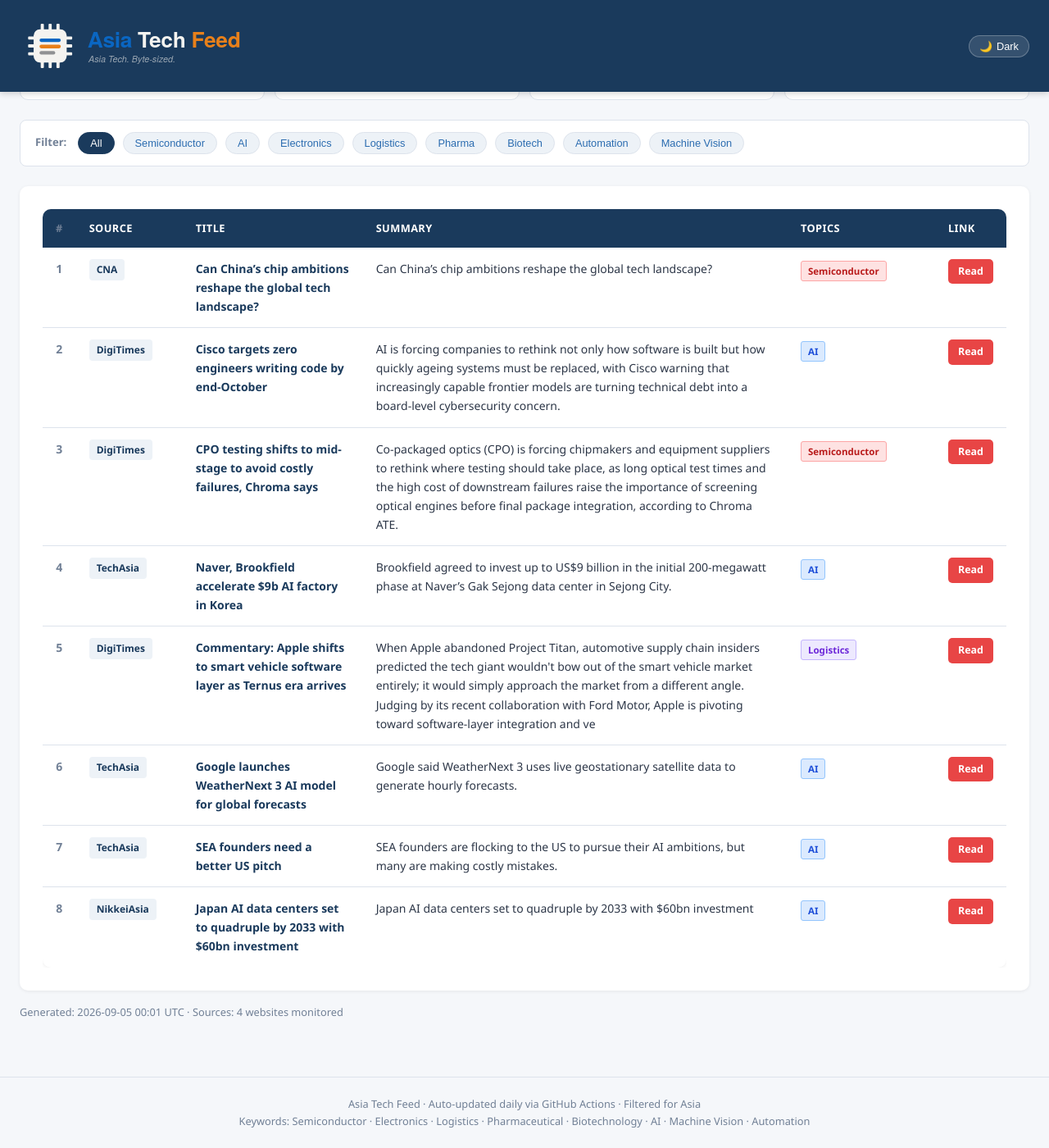
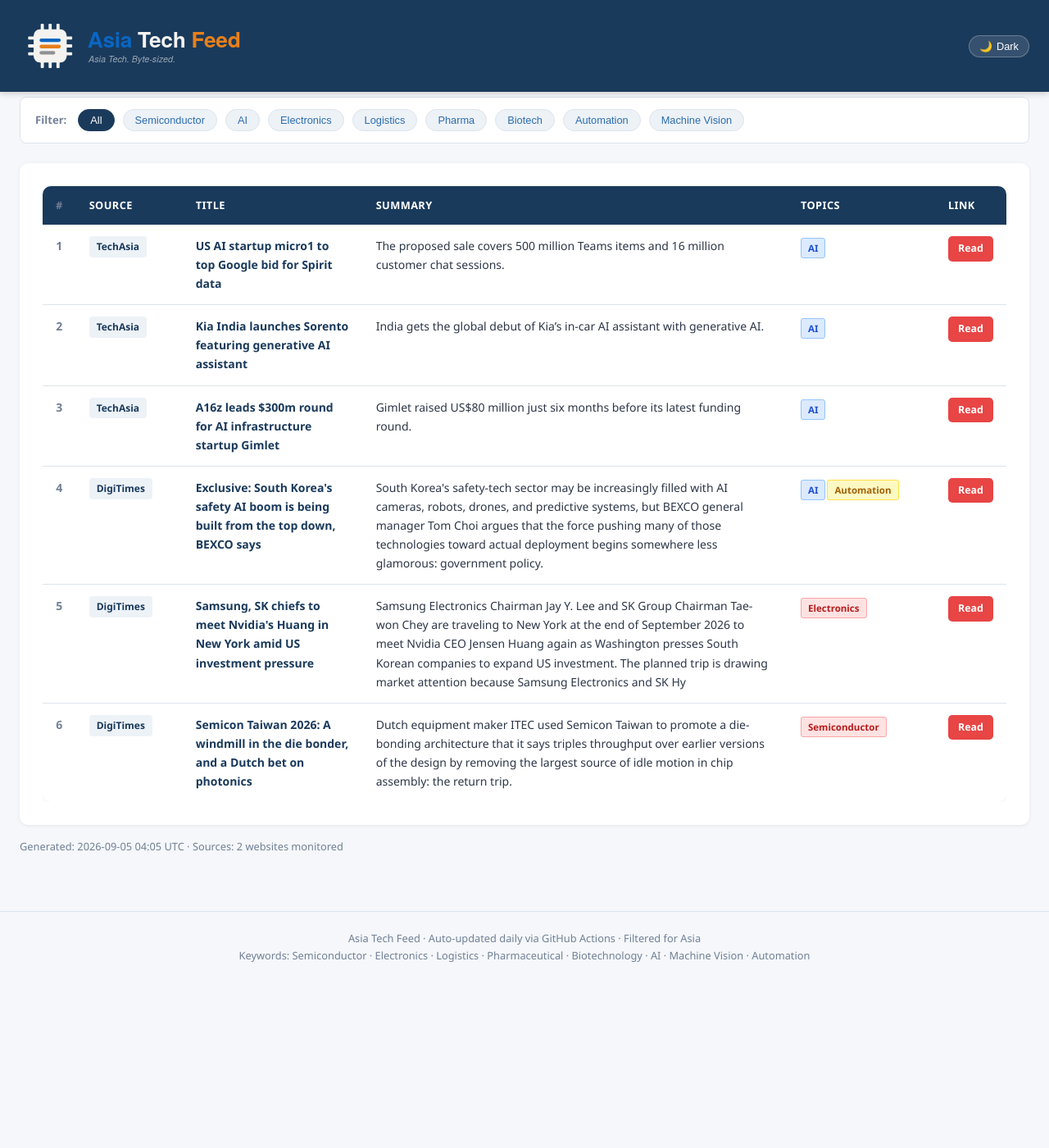
Before and after one commit to asiatechfeed/Asia-Tech-Feed, a Jekyll site: the page built from _posts/2026-09-05-asia-tech-news-digest.md, in a window 1280 px wide and 1400 px high, scrolled down 603 px. Shown: the whole window at 82% size. Built offline with Jekyll 4.4.1, drawn with Linux system fonts in a browser that asks for light colours; a script that is not in the unit is left out; after the commit the page ends 1801 px from its top, so only the background shows below that; some of the changed text lies outside the part shown.

Commit message:
📰 News digest 2026-09-05 (6 articles)

```diff
--- a/_posts/2026-09-05-asia-tech-news-digest.md
+++ b/_posts/2026-09-05-asia-tech-news-digest.md
@@ -1,16 +1,16 @@
 ---
 layout: post
 title: "Asia Tech News Digest - September 05, 2026"
-date: 2026-09-05 08:01:03 +0800
-articles_count: 8
-sources_count: 4
-sources: ["CNA", "DigiTimes", "NikkeiAsia", "TechAsia"]
+date: 2026-09-05 12:05:58 +0800
+articles_count: 6
+sources_count: 2
+sources: ["DigiTimes", "TechAsia"]
 csv_file: /assets/data/news-2026-09-05.tsv
-featured_title: "Can China\u2019s chip ambitions reshape the global tech landscape?"
-featured_url: "https://www.channelnewsasia.com/interactive/china-chip-ambitions-semiconductor-duv-euv/%2E"
-featured_source: "CNA"
-featured_summary: "Can China\u2019s chip ambitions reshape the global tech landscape?"
-featured_image: "https://www.channelnewsasia.com/interactive/china-chip-ambitions-semiconductor-duv-euv/og.jpg"
+featured_title: "US AI startup micro1 to top Google bid for Spirit data"
+featured_url: "https://www.techinasia.com/endowus-ceo-gregory-van-optimistic-profitability"
+featured_source: "TechAsia"
+featured_summary: "The proposed sale covers 500 million Teams items and 16 million customer chat sessions."
+featured_image: ""
 ---
 
 <table class="news-table">
@@ -27,67 +27,51 @@ featured_image: "https://www.channelnewsasia.com/interactive/china-chip-ambition
 <tbody>
 <tr>
   <td class="col-num">1</td>
-  <td class="col-source"><span class="source-badge">CNA</span></td>
-  <td class="col-title"><span class="article-title">Can China’s chip ambitions reshape the global tech landscape?</span></td>
-  <td class="col-summary">Can China’s chip ambitions reshape the global tech landscape?</td>
-  <td class="col-tags"><span class="tag semi">Semiconductor</span></td>
-  <td class="col-link"><a class="btn-link" href="https://www.channelnewsasia.com/interactive/china-chip-ambitions-semiconductor-duv-euv/%2E" target="_blank" rel="noopener">Read</a></td>
+  <td class="col-source"><span class="source-badge">TechAsia</span></td>
+  <td class="col-title"><span class="article-title">US AI startup micro1 to top Google bid for Spirit data</span></td>
+  <td class="col-summary">The proposed sale covers 500 million Teams items and 16 million customer chat sessions.</td>
+  <td class="col-tags"><span class="tag ai">AI</span></td>
+  <td class="col-link"><a class="btn-link" href="https://www.techinasia.com/endowus-ceo-gregory-van-optimistic-profitability" target="_blank" rel="noopener">Read</a></td>
 </tr>
 <tr>
   <td class="col-num">2</td>
-  <td class="col-source"><span class="source-badge">DigiTimes</span></td>
-  <td class="col-title"><span class="article-title">Cisco targets zero engineers writing code by end-October</span></td>
-  <td class="col-summary">AI is forcing companies to rethink not only how software is built but how quickly ageing systems must be replaced, with Cisco warning that increasingly capable frontier models are turning technical debt into a board-level cybersecurity concern.</td>
+  <td class="col-source"><span class="source-badge">TechAsia</span></td>
+  <td class="col-title"><span class="article-title">Kia India launches Sorento featuring generative AI assistant</span></td>
+  <td class="col-summary">India gets the global debut of Kia’s in-car AI assistant with generative AI.</td>
   <td class="col-tags"><span class="tag ai">AI</span></td>
-  <td class="col-link"><a class="btn-link" href="https://www.digitimes.com/news/a20260904VL214/cisco-software-security-development-supply.html" target="_blank" rel="noopener">Read</a></td>
+  <td class="col-link"><a class="btn-link" href="https://www.techinasia.com/hyundai-motor-india-sales-rise-6-6-to-58702-units" target="_blank" rel="noopener">Read</a></td>
 </tr>
 <tr>
   <td class="col-num">3</td>
-  <td class="col-source"><span class="source-badge">DigiTimes</span></td>
-  <td class="col-title"><span class="article-title">CPO testing shifts to mid-stage to avoid costly failures, Chroma says</span></td>
-  <td class="col-summary">Co-packaged optics (CPO) is forcing chipmakers and equipment suppliers to rethink where testing should take place, as long optical test times and the high cost of downstream failures raise the importance of screening optical engines before final package integration, according to Chroma ATE.</td>
-  <td class="col-tags"><span class="tag semi">Semiconductor</span></td>
-  <td class="col-link"><a class="btn-link" href="https://www.digitimes.com/news/a20260904VL219/cpo-testing-optics-equipment-chipmakers.html" target="_blank" rel="noopener">Read</a></td>
+  <td class="col-source"><span class="source-badge">TechAsia</span></td>
+  <td class="col-title"><span class="article-title">A16z leads $300m round for AI infrastructure startup Gimlet</span></td>
+  <td class="col-summary">Gimlet raised US$80 million just six months before its latest funding round.</td>
+  <td class="col-tags"><span class="tag ai">AI</span></td>
+  <td class="col-link"><a class="btn-link" href="https://www.techinasia.com/microsoftbacked-dmatrix-starts-shipping-ai-chip" target="_blank" rel="noopener">Read</a></td>
 </tr>
 <tr>
   <td class="col-num">4</td>
-  <td class="col-source"><span class="source-badge">TechAsia</span></td>
-  <td class="col-title"><span class="article-title">Naver, Brookfield accelerate $9b AI factory in Korea</span></td>
-  <td class="col-summary">Brookfield agreed to invest up to US$9 billion in the initial 200-megawatt phase at Naver’s Gak Sejong data center in Sejong City.</td>
-  <td class="col-tags"><span class="tag ai">AI</span></td>
-  <td class="col-link"><a class="btn-link" href="https://www.techinasia.com/naver-samsung-sds-join-south-koreas-ai-project" target="_blank" rel="noopener">Read</a></td>
+  <td class="col-source"><span class="source-badge">DigiTimes</span></td>
+  <td class="col-title"><span class="article-title">Exclusive: South Korea's safety AI boom is being built from the top down, BEXCO says</span></td>
+  <td class="col-summary">South Korea's safety-tech sector may be increasingly filled with AI cameras, robots, drones, and predictive systems, but BEXCO general manager Tom Choi argues that the force pushing many of those technologies toward actual deployment begins somewhere less glamorous: government policy.</td>
+  <td class="col-tags"><span class="tag ai">AI</span><span class="tag auto">Automation</span></td>
+  <td class="col-link"><a class="btn-link" href="https://www.digitimes.com/news/a20260904VL208/government-expo-technology.html" target="_blank" rel="noopener">Read</a></td>
 </tr>
 <tr>
   <td class="col-num">5</td>
   <td class="col-source"><span class="source-badge">DigiTimes</span></td>
-  <td class="col-title"><span class="article-title">Commentary: Apple shifts to smart vehicle software layer as Ternus era arrives</span></td>
-  <td class="col-summary">When Apple abandoned Project Titan, automotive supply chain insiders predicted the tech giant wouldn't bow out of the smart vehicle market entirely; it would simply approach the market from a different angle. Judging by its recent collaboration with Ford Motor, Apple is pivoting toward software-layer integration and ve</td>
-  <td class="col-tags"><span class="tag logis">Logistics</span></td>
-  <td class="col-link"><a class="btn-link" href="https://www.digitimes.com/news/a20260904PD234/apple-vehicle-software-google-automotive-supply-chain.html" target="_blank" rel="noopener">Read</a></td>
+  <td class="col-title"><span class="article-title">Samsung, SK chiefs to meet Nvidia's Huang in New York amid US investment pressure</span></td>
+  <td class="col-summary">Samsung Electronics Chairman Jay Y. Lee and SK Group Chairman Tae-won Chey are traveling to New York at the end of September 2026 to meet Nvidia CEO Jensen Huang again as Washington presses South Korean companies to expand US investment. The planned trip is drawing market attention because Samsung Electronics and SK Hy</td>
+  <td class="col-tags"><span class="tag semi">Electronics</span></td>
+  <td class="col-link"><a class="btn-link" href="https://www.digitimes.com/news/a20260904PD232/samsung-investment-nvidia-sk-group-sk-hynix.html?chid=10" target="_blank" rel="noopener">Read</a></td>
 </tr>
 <tr>
   <td class="col-num">6</td>
-  <td class="col-source"><span class="source-badge">TechAsia</span></td>
-  <td class="col-title"><span class="article-title">Google launches WeatherNext 3 AI model for global forecasts</span></td>
-  <td class="col-summary">Google said WeatherNext 3 uses live geostationary satellite data to generate hourly forecasts.</td>
-  <td class="col-tags"><span class="tag ai">AI</span></td>
-  <td class="col-link"><a class="btn-link" href="https://www.techinasia.com/google-deepmind-ceo-steps-down-in-alphabet-ai-reshuffle" target="_blank" rel="noopener">Read</a></td>
-</tr>
-<tr>
-  <td class="col-num">7</td>
-  <td class="col-source"><span class="source-badge">TechAsia</span></td>
-  <td class="col-title"><span class="article-title">SEA founders need a better US pitch</span></td>
-  <td class="col-summary">SEA founders are flocking to the US to pursue their AI ambitions, but many are making costly mistakes.</td>
-  <td class="col-tags"><span class="tag ai">AI</span></td>
-  <td class="col-link"><a class="btn-link" href="https://www.techinasia.com/sea-founders-need-a-better-us-pitch" target="_blank" rel="noopener">Read</a></td>
-</tr>
-<tr>
-  <td class="col-num">8</td>
-  <td class="col-source"><span class="source-badge">NikkeiAsia</span></td>
-  <td class="col-title"><span class="article-title">Japan AI data centers set to quadruple by 2033 with $60bn investment</span></td>
-  <td class="col-summary">Japan AI data centers set to quadruple by 2033 with $60bn investment</td>
-  <td class="col-tags"><span class="tag ai">AI</span></td>
-  <td class="col-link"><a class="btn-link" href="https://asia.nikkei.com/business/technology/artificial-intelligence/japan-ai-data-centers-set-to-quadruple-by-2033-with-60bn-investment" target="_blank" rel="noopener">Read</a></td>
+  <td class="col-source"><span class="source-badge">DigiTimes</span></td>
+  <td class="col-title"><span class="article-title">Semicon Taiwan 2026: A windmill in the die bonder, and a Dutch bet on photonics</span></td>
+  <td class="col-summary">Dutch equipment maker ITEC used Semicon Taiwan to promote a die-bonding architecture that it says triples throughput over earlier versions of the design by removing the largest source of idle motion in chip assembly: the return trip.</td>
+  <td class="col-tags"><span class="tag semi">Semiconductor</span></td>
+  <td class="col-link"><a class="btn-link" href="https://www.digitimes.com/news/a20260904VL220/dutch-wafer-packaging-photonics-semicon-taiwan.html" target="_blank" rel="noopener">Read</a></td>
 </tr>
 </tbody>
 </table>
```
Also changed, not shown: _data/seen_urls.json (+7 -1 lines), _digest_meta.json (+20 -22 lines), assets/data/news-2026-09-05.tsv (+6 -8 lines), assets/data/search-index.json.
